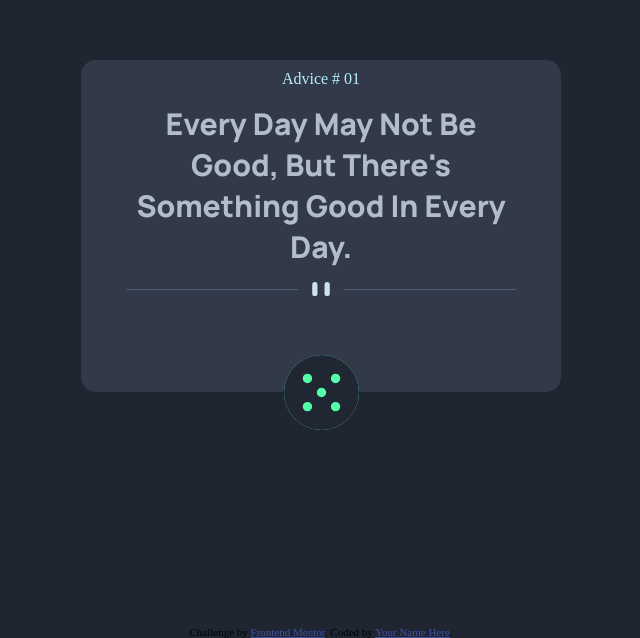
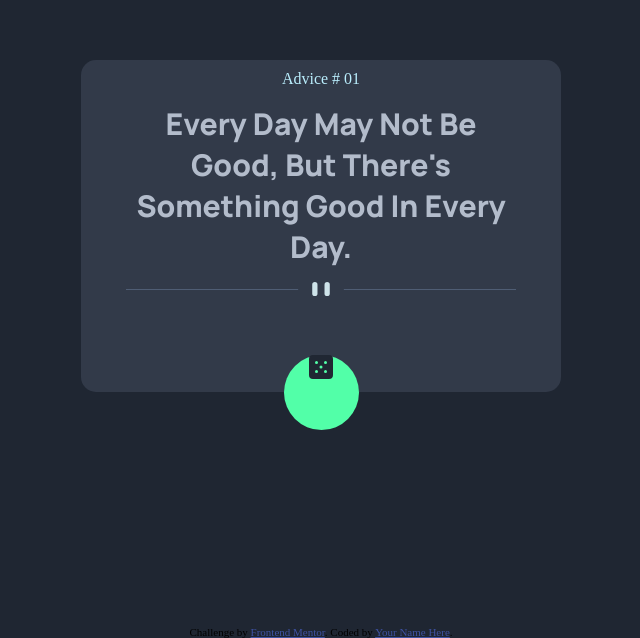
Before and after one commit to Damsithcoder/Advice-generator-app, a plain HTML site: page index.html in a window 1280 px wide. Shown: the part 174-812 px from the top of the page, without its empty margins (319-959 px from the left). Drawn offline with Linux system fonts and the light colour scheme; no server answers.

Commit message:
Update index.html
add new div

```diff
--- a/index.html
+++ b/index.html
@@ -21,7 +21,7 @@
     <!-- Advice text goes here -->
       <p class="advice">Every Day May Not Be Good, But There's Something Good In Every Day.</p>
       <div class="devide_img"></div>
-      <img src="images/icon-dice.svg" alt="icon" class="btn">
+      <div  class="btn"><img src="images/icon-dice.svg" alt="icon"></div>
   </main>
   <script src="JS/advice.js"></script>
 
```
